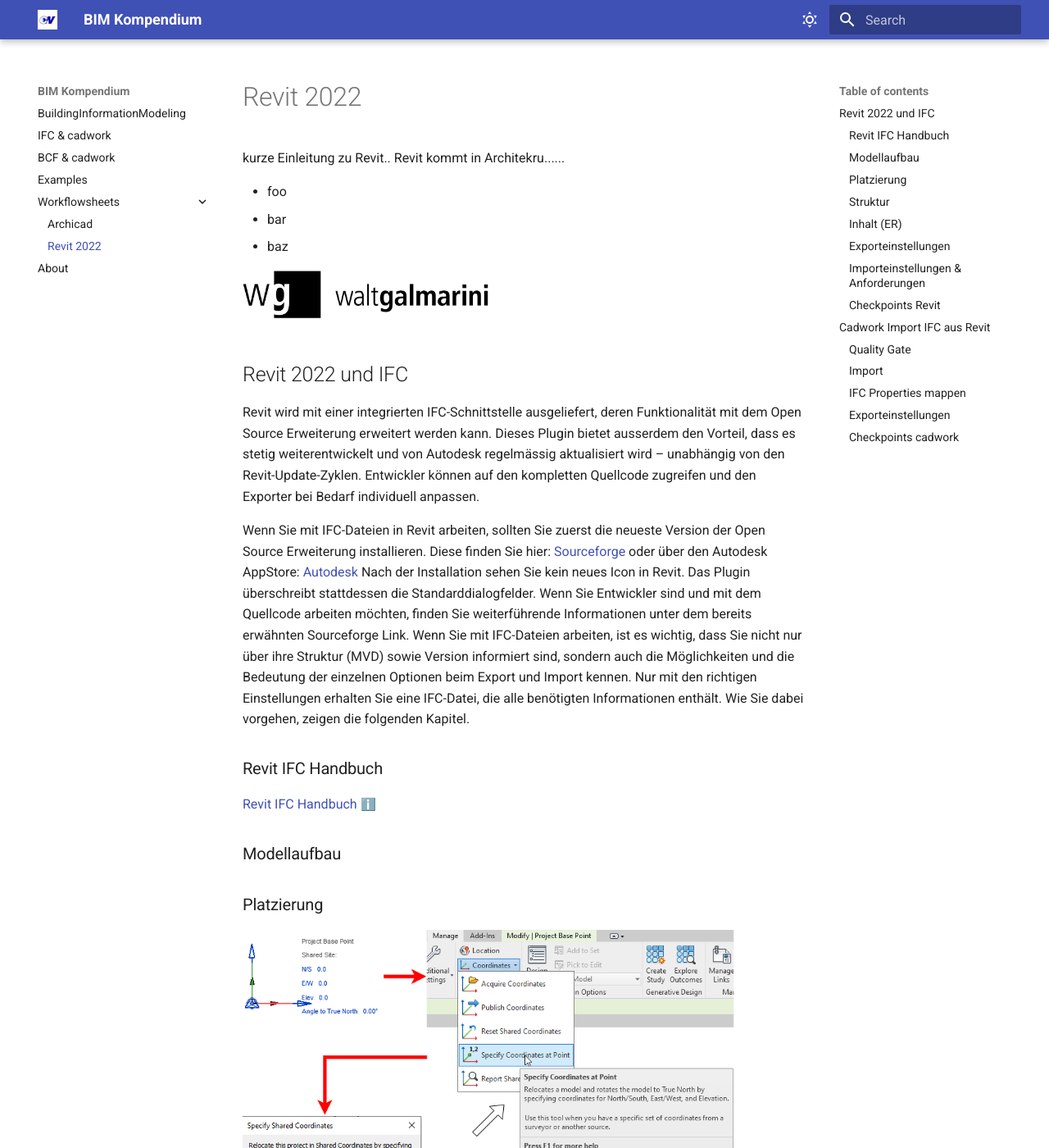
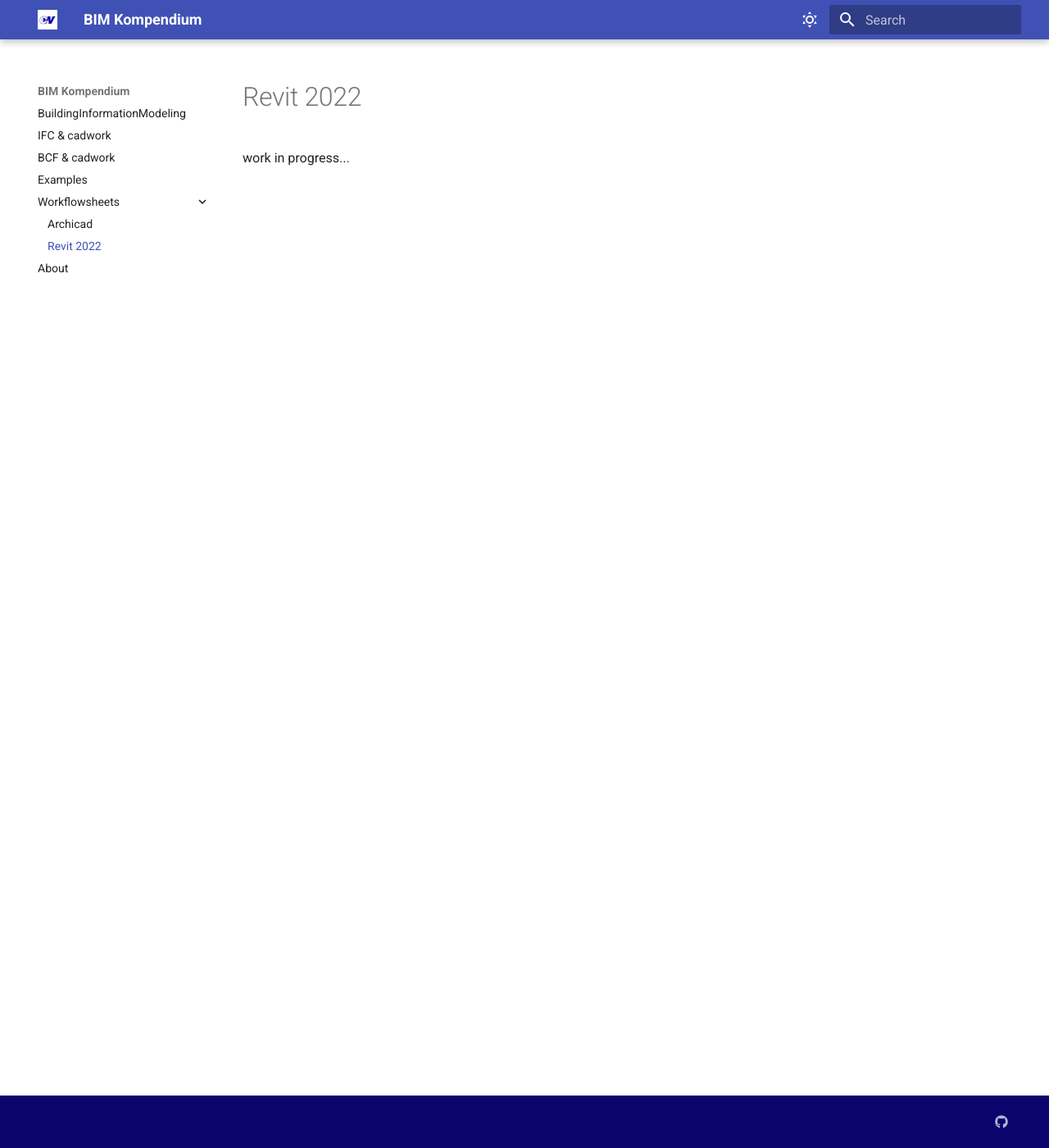
Before and after one commit to Brunner246/cadwork_bim, an MkDocs documentation site: the page built from docs/revit.md, in a window 1280 px wide and 1400 px high. Shown: the whole window at 82% size. Built offline with MkDocs 1.6.1 and Material for MkDocs 9.7.7, drawn with Linux system fonts in a browser that asks for light colours; emoji names are drawn with the system emoji font; some of the changed text lies outside the part shown.

Commit message:
revit in progress

```diff
--- a/docs/revit.md
+++ b/docs/revit.md
@@ -1,60 +1 @@
-kurze Einleitung zu Revit.. Revit kommt in Architekru......
-
-* foo
-* bar
-* baz
-
-![Screenshot](img/wg_logo.png){: style="width:300px"}
-
-## Revit 2022 und IFC
-
-Revit wird mit einer integrierten IFC-Schnittstelle ausgeliefert, deren Funktionalität mit dem Open Source Erweiterung erweitert werden kann. Dieses Plugin bietet ausserdem den Vorteil, dass es stetig weiterentwickelt und von Autodesk regelmässig aktualisiert wird – unabhängig von den Revit-Update-Zyklen.
-Entwickler können auf den kompletten Quellcode zugreifen und den Exporter bei Bedarf individuell anpassen.
-
-Wenn Sie mit IFC-Dateien in Revit arbeiten, sollten Sie zuerst die neueste Version der Open Source Erweiterung installieren. Diese finden Sie hier:
-[Sourceforge](https://sourceforge.net/projects/ifcexporter) oder über den Autodesk AppStore: [Autodesk](http://apps.autodesk.com)  Nach der Installation sehen Sie kein neues Icon
-in Revit. Das Plugin überschreibt stattdessen die Standarddialogfelder. Wenn Sie Entwickler sind und mit dem Quellcode arbeiten möchten, finden Sie weiterführende Informationen unter dem bereits erwähnten
-Sourceforge Link. Wenn Sie mit IFC-Dateien arbeiten, ist es wichtig, dass Sie nicht nur über ihre Struktur (MVD) sowie Version informiert sind, sondern auch die Möglichkeiten und die Bedeutung der einzelnen Optionen beim Export und Import kennen. Nur mit den richtigen Einstellungen erhalten Sie eine IFC-Datei, die alle benötigten Informationen enthält. Wie Sie dabei vorgehen, zeigen die
-folgenden Kapitel.
-
-### Revit IFC Handbuch
-
-[Revit IFC Handbuch](https://www.autodesk.de/campaigns/interoperability/ifc-handbuch) :information_source:
-
-
-### Modellaufbau
-
-### Platzierung
-
-![Backup Text](img/RevitCoordinates.png "https://wiki.osarch.org/index.php?title=Revit_IFC_geolocation"){: style="width:600px"}
-
-
-### Struktur
-
-### Inhalt (ER)
-
-### Exporteinstellungen
-
-### Importeinstellungen & Anforderungen
-
-### Checkpoints Revit
-
-* bla
-* bla
-* bla
-* Quality Gate
-
-## Cadwork Import IFC aus Revit
-
-### Quality Gate
-
-### Import
-
-* foo bar baz
-* Kontrolle globaler Nullpunkt
-
-### IFC Properties mappen
-
-### Exporteinstellungen
-
-### Checkpoints cadwork
+work in progress...
```
